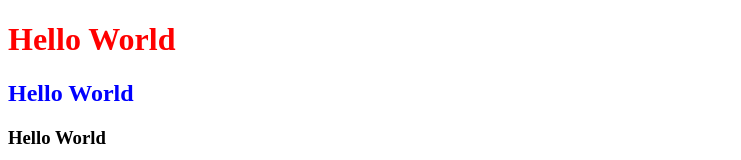
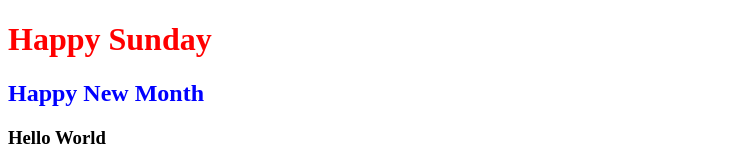
Before and after one commit to Godswilldev/html-intro, a plain HTML site: page index.html in a window 1280 px wide. Shown: the top 160 px of the page, without its empty margins (0-741 px from the left). Drawn offline with Linux system fonts and the light colour scheme.

Commit message:
update index.html

```diff
--- a/index.html
+++ b/index.html
@@ -9,8 +9,8 @@
 
   <body>
     <!-- header tags -->
-    <h1>Hello World</h1>
-    <h2>Hello World</h2>
+    <h1>Happy Sunday</h1>
+    <h2>Happy New Month</h2>
     <h3>Hello World</h3>
     <h4>Hello World</h4>
     <h5>Hello World</h5>
```
